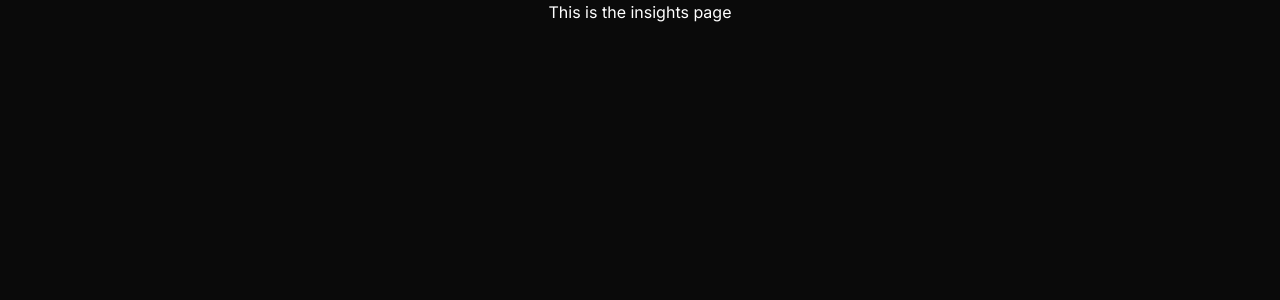
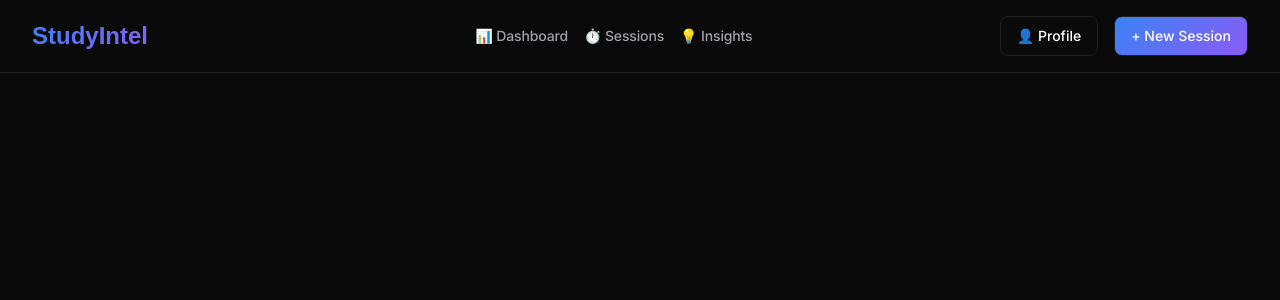
Before and after one commit to PiyushJ1/StudyIntel, a Next.js app in the folder frontend/: page /dashboard/insights in a window 1280 px wide. Shown: the top 300 px of the page. Built offline with nearby package versions, Linux system fonts and the light colour scheme.

Commit message:
use navbar component across all pages

```diff
--- a/frontend/app/dashboard/insights/page.tsx
+++ b/frontend/app/dashboard/insights/page.tsx
@@ -1,9 +1,16 @@
+'use client'
+
+import Navbar from "@/components/Navbar";
+
 export default function InsightsPage() {
+  const handleNewSession = () => {
+    // placeholder
+  }
+
   return (
     <>
-      <center>
-        This is the insights page
-      </center>
+      <Navbar onNewSessionClick={handleNewSession}/>
+        <main>{/* actual page content here */}</main>
     </>
   );
-}
+};
--- a/frontend/app/dashboard/sessions/page.tsx
+++ b/frontend/app/dashboard/sessions/page.tsx
@@ -1,9 +1,18 @@
+'use client'
+
+import Navbar from "@/components/Navbar";
+
 export default function SessionPage() {
+  const handleNewSession = () => {
+    // placeholder
+  }
+
   return (
     <>
-      <center>
-        This is the sessions page
-      </center>
+      <Navbar onNewSessionClick={handleNewSession}/>
+        <main>
+
+        </main>
     </>
   );
-}
+};
```
